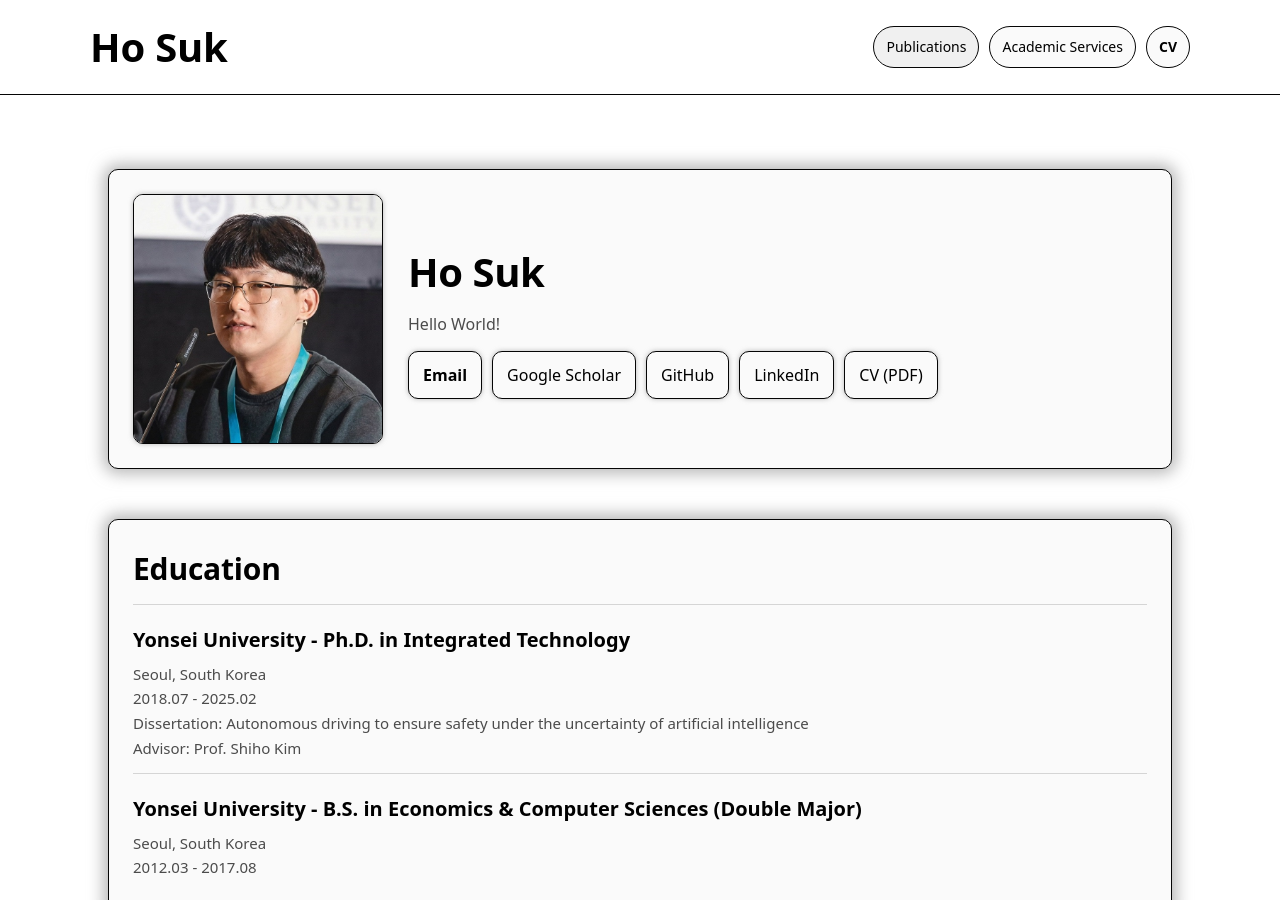
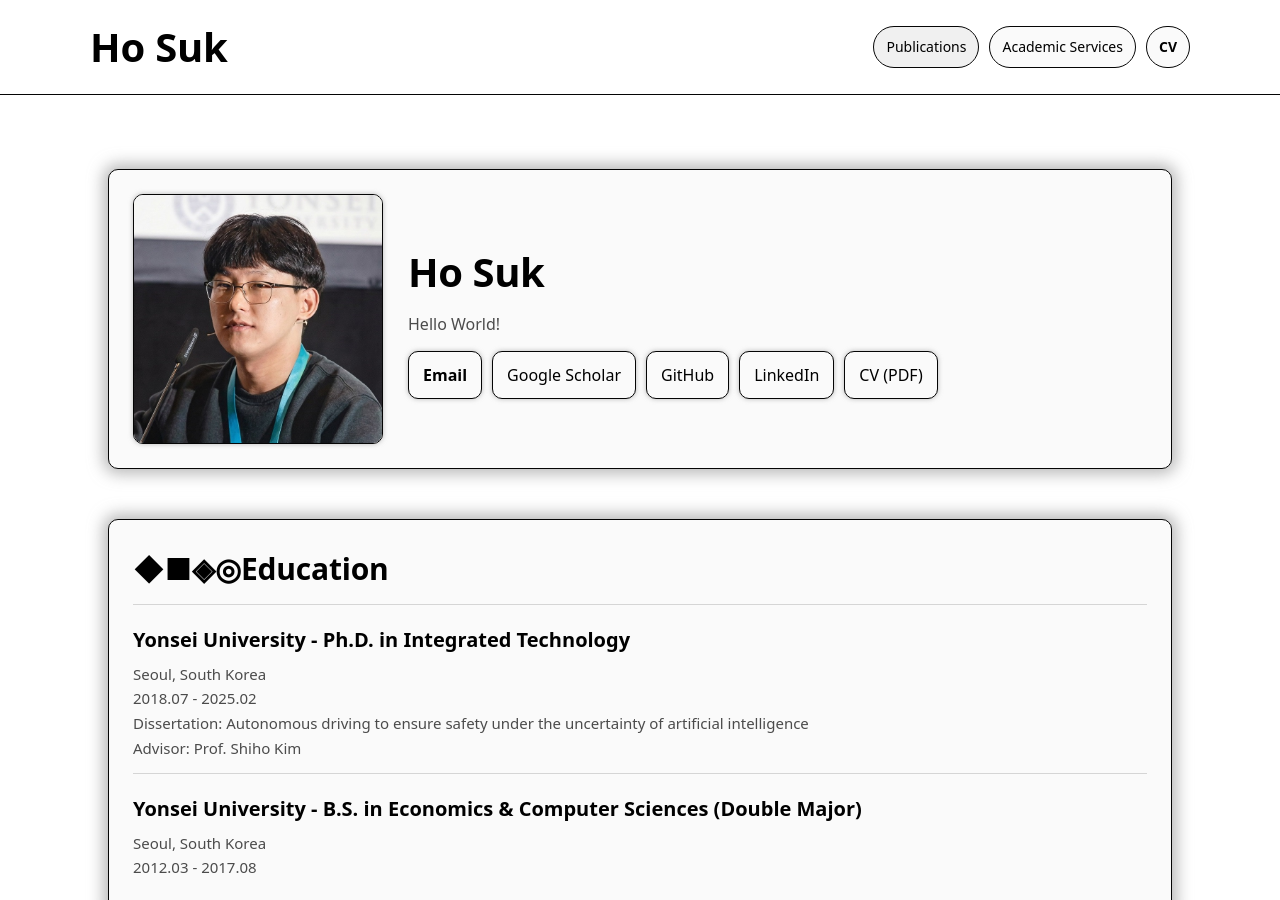
Before and after one commit to ho-suk-93/ho-suk-93.github.io, a Jekyll site: the page built from index.md, in a window 1280 px wide and 900 px high. Built offline with Jekyll 4.4.1, drawn with Linux system fonts in a browser that asks for light colours.

Commit message:
Update index.md

```diff
--- a/index.md
+++ b/index.md
@@ -28,7 +28,7 @@ description: "Ho Suk personal website"
 
 <section id="education" class="section">
   <div class="card">
-    <div class="section-title">Education</div>
+    <div class="section-title">◆■◈◎Education</div>
     <div class="list-item">
       <p class="item-title">Yonsei University - Ph.D. in Integrated Technology</p>
       <p class="item-desc">Seoul, South Korea</p>
```
